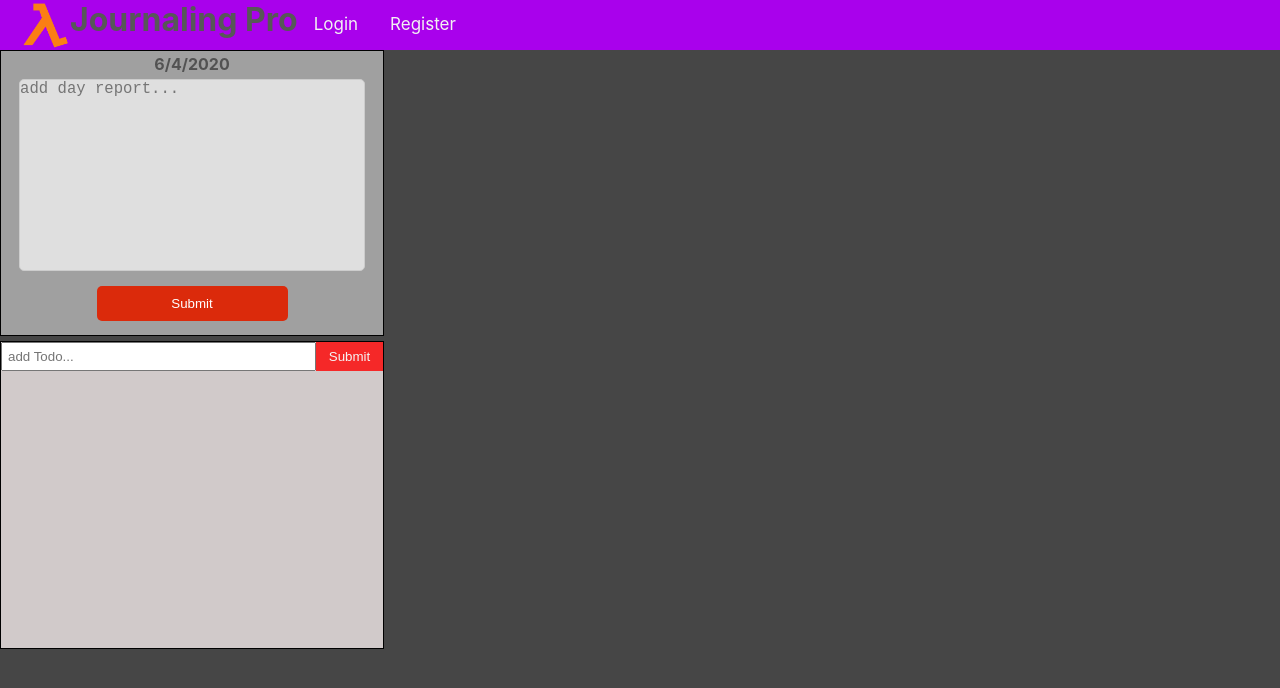
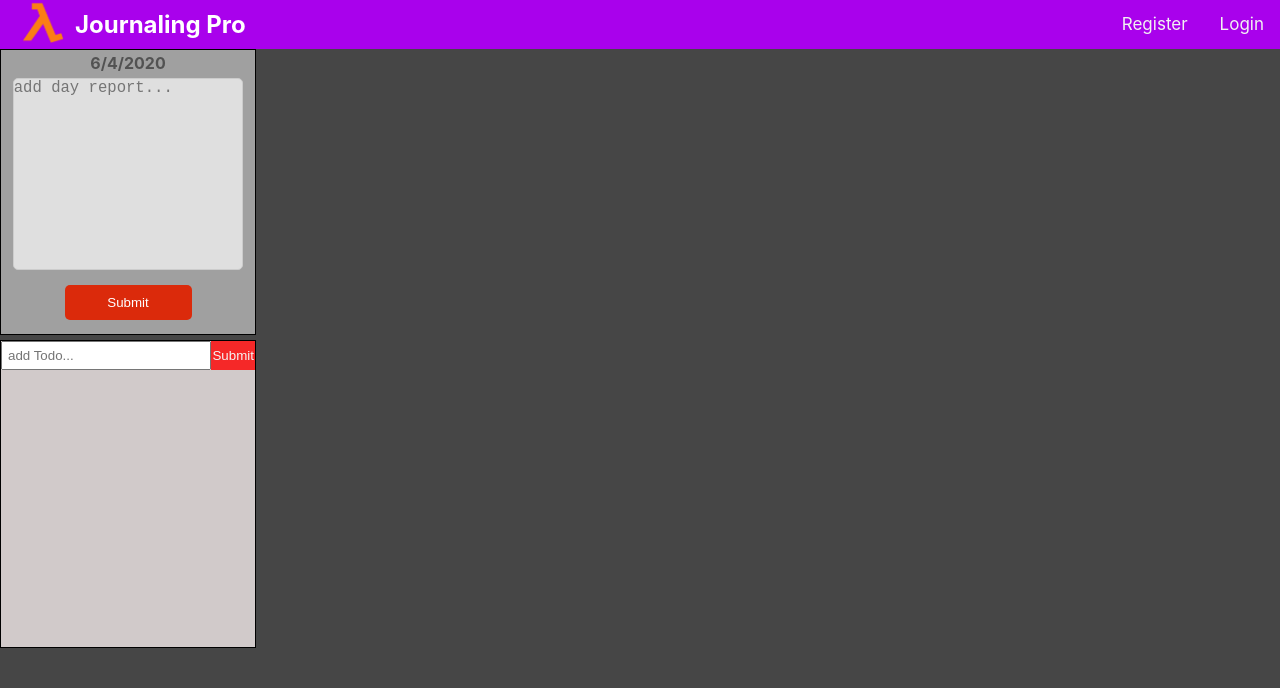
Before and after one commit to akiosTerr/Journaling-Pro, a React (Create React App) app: page / in a window 1280 px wide. Shown: the top 688 px of the page. Built offline with nearby package versions, Linux system fonts and the light colour scheme; no server answers.

Commit message:
adjusted nav bar style

```diff
--- a/src/components/layout/HeaderMain.jsx
+++ b/src/components/layout/HeaderMain.jsx
@@ -10,11 +10,11 @@ function Header() {
 
 	return (
 		<div className='nav' ref={nav}>
-			<img src='Orange_lambda.png' alt='lambda' />
-			<h1> Journaling Pro</h1>
-			<a href='#'>Login</a>
-			<a href='#'>Register</a>
-			<a href='javascript:void(0);' onClick={checkui} className='icon'>
+			<img className='logo' src='Orange_lambda.png' alt='lambda' />
+			<h1 className='title'> Journaling Pro</h1>
+			<a className='navItem' href='#'>Login</a>
+			<a className='navItem' href='#'>Register</a>
+			<a className='navItem icon' href='javascript:void(0);' onClick={checkui}>
 				<i className='fa fa-bars'></i>
 			</a>
 		</div>
--- a/src/components/layout/css/headerStyle.css
+++ b/src/components/layout/css/headerStyle.css
@@ -1,21 +1,29 @@
 .nav {
     overflow: hidden;
     background: rgb(169, 1, 236);
-	text-align: center;
-    width: 100%;
-    display: flex;
-    flex-direction:row;
-}
-.nav > h1{
-    color: rgb(87, 87, 87);
-}
-.nav > img {
-    margin-left: 20px;
-    width: 50px;
-    height: 50px;
 }
 
-a {
+.logo {
+  float: left;
+  display: block;
+  margin-left: 20px;
+  width: 45px;
+  height: 45px;
+}
+
+.title{
+  float: left;
+  display: block;
+  color: rgb(255, 255, 255);
+  text-align: center;
+  padding: 10px 10px;
+  text-decoration: none;
+  font-size: 1.5em;
+}
+
+
+
+.navItem {
   float: right;
   display: block;
   color: #f2f2f2;
--- a/src/components/style/journalApp.css
+++ b/src/components/style/journalApp.css
@@ -110,7 +110,7 @@ body {
 
 .gridCap {
 	display: grid;
-	grid-template-columns: 30% 70%;
+	grid-template-columns: 20% 80%;
 	grid-template-areas: 'addrep feedrep' 'todo feedrep' 'todo feedrep';
 	gap: 5px;
 }
```
Lines whose indentation alone changed are shown as unchanged.
